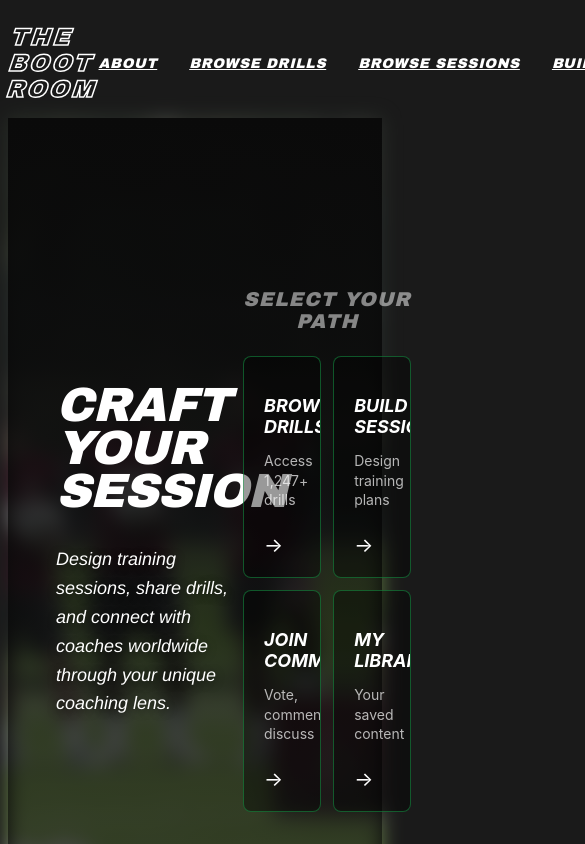
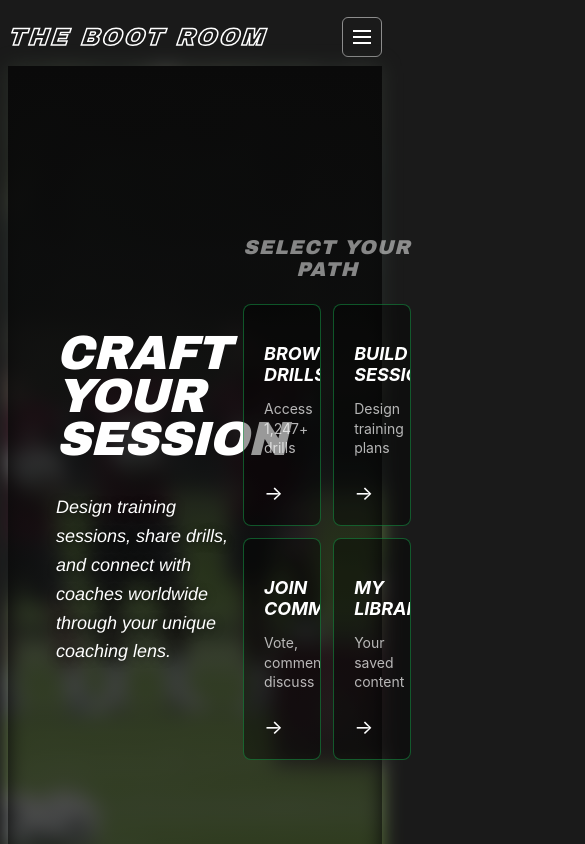
Before and after one commit to kellen-reid-sg/brapp, a Next.js app: page / in a window 390 px wide. Shown: the top 844 px of the page, 585 px wide, since content can reach past the window. Built offline with nearby package versions, Linux system fonts and the light colour scheme; no server answers.

Commit message:
Mobile Nav Bar Updates

```diff
--- a/components/Navigation.jsx
+++ b/components/Navigation.jsx
@@ -3,6 +3,7 @@ import { useState, useEffect, useRef } from 'react'
 import Link from 'next/link'
 import { useRouter } from 'next/navigation'
 import { createClientComponentClient } from '@/app/lib/supabase'
+import styles from './Navigation.module.css'
 
 export default function Navigation() {
   const router = useRouter()
@@ -10,6 +11,7 @@ export default function Navigation() {
   const [profile, setProfile] = useState(null)
   const [loading, setLoading] = useState(true)
   const [dropdownOpen, setDropdownOpen] = useState(false)
+  const [mobileOpen, setMobileOpen] = useState(false)
   const dropdownRef = useRef(null)
 
   useEffect(() => {
@@ -80,7 +82,7 @@ export default function Navigation() {
           </h1>
         </Link>
 
-        <nav style={{ display: 'flex', gap: '32px', alignItems: 'center' }}>
+        <nav className={styles.desktopNav}>
           <Link
             href="/about"
             style={{
@@ -380,6 +382,102 @@ export default function Navigation() {
             </>
           )}
         </nav>
+
+        {/* Mobile Hamburger */}
+        <button
+          type="button"
+          className={styles.mobileHamburger}
+          onClick={() => setMobileOpen(true)}
+          style={{
+            alignItems: 'center',
+            justifyContent: 'center',
+            width: '40px',
+            height: '40px',
+            border: '1px solid rgba(255,255,255,0.5)',
+            borderRadius: '6px',
+            background: 'transparent',
+            color: 'white',
+            cursor: 'pointer'
+          }}
+        >
+          <svg width="24" height="24" viewBox="0 0 24 24" fill="none" stroke="currentColor" strokeWidth="2">
+            <line x1="3" y1="6" x2="21" y2="6"/>
+            <line x1="3" y1="12" x2="21" y2="12"/>
+            <line x1="3" y1="18" x2="21" y2="18"/>
+          </svg>
+        </button>
+
+        {/* Mobile Menu Overlay */}
+        {mobileOpen && (
+          <div style={{
+            position: 'fixed',
+            inset: 0,
+            zIndex: 2000,
+            backgroundColor: 'rgba(0,0,0,0.95)',
+            padding: '24px'
+          }}>
+            <div style={{ maxWidth: '600px', margin: '0 auto' }}>
+              <div style={{ display: 'flex', justifyContent: 'flex-end', marginBottom: '32px' }}>
+                <button
+                  onClick={() => setMobileOpen(false)}
+                  style={{
+                    width: '40px',
+                    height: '40px',
+                    border: '1px solid rgba(255,255,255,0.5)',
+                    borderRadius: '6px',
+                    background: 'transparent',
+                    color: 'white',
+                    cursor: 'pointer',
+                    display: 'flex',
+                    alignItems: 'center',
+                    justifyContent: 'center'
+                  }}
+                >
+                  <svg width="24" height="24" viewBox="0 0 24 24" fill="none" stroke="currentColor" strokeWidth="2">
+                    <line x1="18" y1="6" x2="6" y2="18"/>
+                    <line x1="6" y1="6" x2="18" y2="18"/>
+                  </svg>
+                </button>
+              </div>
+
+              <nav style={{ display: 'flex', flexDirection: 'column', gap: '24px' }}>
+                <Link href="/about" onClick={() => setMobileOpen(false)} style={{ color: 'white', fontFamily: '"Arial Black", "Helvetica Neue", sans-serif', fontStyle: 'italic', fontWeight: '900', fontSize: '20px', textDecoration: 'none' }}>ABOUT</Link>
+                <Link href="/drills" onClick={() => setMobileOpen(false)} style={{ color: 'white', fontFamily: '"Arial Black", "Helvetica Neue", sans-serif', fontStyle: 'italic', fontWeight: '900', fontSize: '20px', textDecoration: 'none' }}>BROWSE DRILLS</Link>
+                <Link href="/sessions/browse" onClick={() => setMobileOpen(false)} style={{ color: 'white', fontFamily: '"Arial Black", "Helvetica Neue", sans-serif', fontStyle: 'italic', fontWeight: '900', fontSize: '20px', textDecoration: 'none' }}>BROWSE SESSIONS</Link>
+                <Link href="/sessions/new" onClick={() => setMobileOpen(false)} style={{ color: 'white', fontFamily: '"Arial Black", "Helvetica Neue", sans-serif', fontStyle: 'italic', fontWeight: '900', fontSize: '20px', textDecoration: 'none' }}>BUILD SESSION</Link>
+
+                {!loading && user && (
+                  <>
+                    <Link href="/sessions" onClick={() => setMobileOpen(false)} style={{ color: 'white', fontFamily: '"Arial Black", "Helvetica Neue", sans-serif', fontStyle: 'italic', fontWeight: '900', fontSize: '20px', textDecoration: 'none' }}>MY SESSIONS</Link>
+                    <Link href="/profile" onClick={() => setMobileOpen(false)} style={{ color: 'white', fontFamily: '"Arial Black", "Helvetica Neue", sans-serif', fontStyle: 'italic', fontWeight: '900', fontSize: '20px', textDecoration: 'none' }}>MY PROFILE</Link>
+                  </>
+                )}
+
+                <div style={{ borderTop: '1px solid rgba(255,255,255,0.2)', paddingTop: '24px', marginTop: '16px' }}>
+                  {!loading && (
+                    user ? (
+                      <button
+                        onClick={() => { setMobileOpen(false); handleSignOut() }}
+                        style={{ width: '100%', padding: '14px', background: 'rgba(239,68,68,0.2)', border: '2px solid #ef4444', borderRadius: '6px', color: '#ef4444', fontSize: '16px', fontWeight: '700', fontStyle: 'italic', textTransform: 'uppercase', cursor: 'pointer' }}
+                      >
+                        SIGN OUT
+                      </button>
+                    ) : (
+                      <div style={{ display: 'flex', flexDirection: 'column', gap: '12px' }}>
+                        <Link href="/auth/login" onClick={() => setMobileOpen(false)}>
+                          <button style={{ width: '100%', padding: '14px', background: 'rgba(255,255,255,0.1)', border: '1px solid rgba(255,255,255,0.3)', borderRadius: '6px', color: 'white', fontSize: '16px', fontWeight: '700', fontStyle: 'italic', textTransform: 'uppercase', cursor: 'pointer' }}>SIGN IN</button>
+                        </Link>
+                        <Link href="/auth/signup" onClick={() => setMobileOpen(false)}>
+                          <button style={{ width: '100%', padding: '14px', background: 'rgba(34,197,94,0.2)', border: '2px solid #4ADE80', borderRadius: '6px', color: '#4ADE80', fontSize: '16px', fontWeight: '700', fontStyle: 'italic', textTransform: 'uppercase', cursor: 'pointer' }}>GET STARTED</button>
+                        </Link>
+                      </div>
+                    )
+                  )}
+                </div>
+              </nav>
+            </div>
+          </div>
+        )}
       </div>
     </header>
   )
--- /dev/null
+++ b/components/Navigation.module.css
@@ -0,0 +1,27 @@
+/* Desktop nav - hide on mobile */
+.desktopNav {
+  display: flex;
+  gap: 32px;
+  align-items: center;
+}
+
+/* Hamburger - hide on desktop */
+.mobileHamburger {
+  display: none;
+}
+
+/* Mobile overlay */
+.mobileOverlay {
+  display: none;
+}
+
+/* Below 640px - show hamburger, hide desktop nav */
+@media (max-width: 639px) {
+  .desktopNav {
+    display: none;
+  }
+
+  .mobileHamburger {
+    display: inline-flex;
+  }
+}
```
Also changed, not shown: 1 other file (tests, documents, lock files or other folders).
